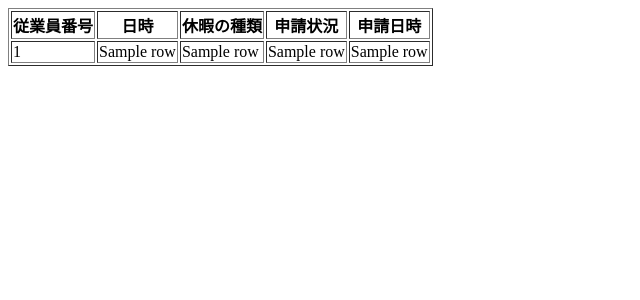
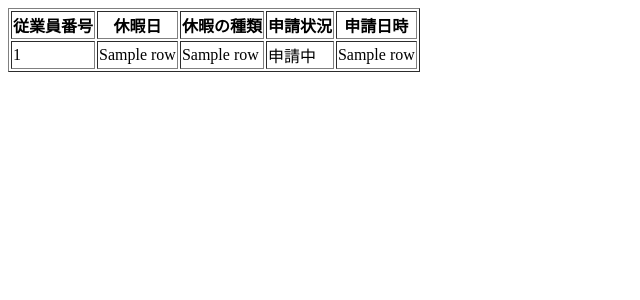
Before and after one commit to Sansyou47/PythonWebApp, a Flask app: template app/templates/result/res_regstatus.html in a window 1280 px wide. Shown: the top 300 px of the page, without its empty margins (0-640 px from the left). Run offline with Flask 2, Linux system fonts and the light colour scheme; the template is opened without the code that fills it: most values are stand-ins (such as "Sample title", 1, 10 or a date in 2020).

Commit message:
申請状況のステータス情報を表示

```diff
--- a/app/templates/result/res_regstatus.html
+++ b/app/templates/result/res_regstatus.html
@@ -10,7 +10,7 @@
     <table border="1">
         <tr>
             <th>従業員番号</th>
-            <th>日時</th>
+            <th>休暇日</th>
             <th>休暇の種類</th>
             <th>申請状況</th>
             <th>申請日時</th>
@@ -20,7 +20,13 @@
             <td>{{ row[0] }}</td>
             <td>{{ row[1] }}</td>
             <td>{{ row[2] }}</td>
-            <td>{{ row[3] }}</td>
+            {% if row[3] == 0 %}
+            <td>受理</td>
+            {% elif row[3] == 1 %}
+            <td>却下</td>
+            {% else %}
+            <td>申請中</td>
+            {% endif %}
             <td>{{ row[4] }}</td>
         </tr>
         {% endfor %}
```
